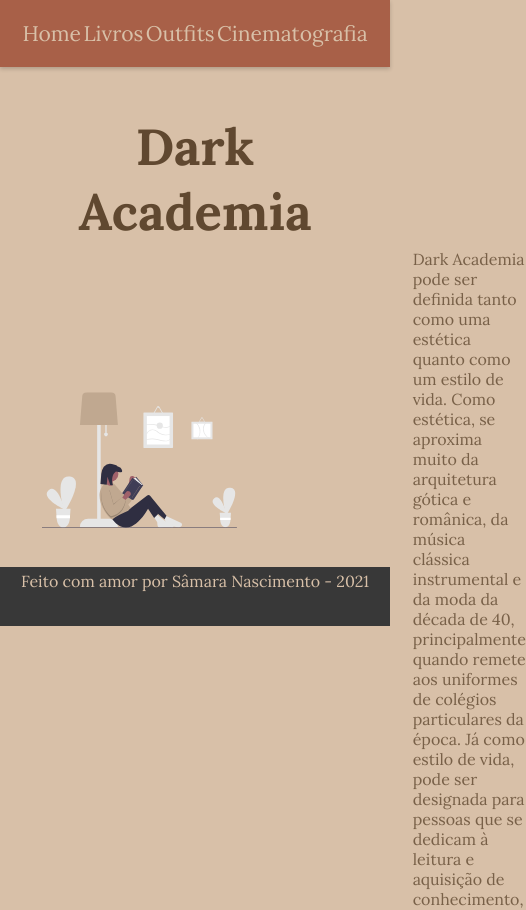
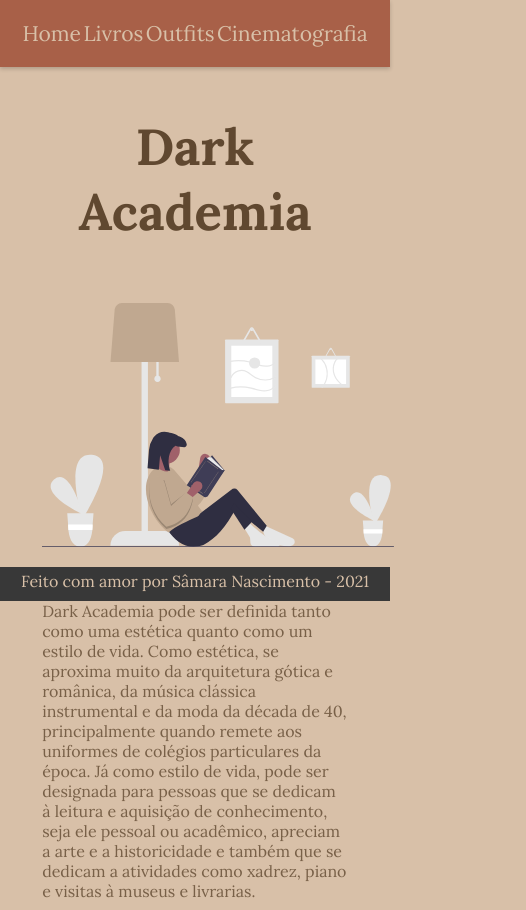
Before and after one commit to snalbuquerque/projeto-final-reprograma-react, a React (Create React App) app: page / in a window 390 px wide. Shown: the top 910 px of the page, 526 px wide, since content can reach past the window. Built offline with nearby package versions, Linux system fonts and the light colour scheme.

Commit message:
ajustando imagens pra telas de até 768px

```diff
--- a/src/components/Footer/footer.styles.css
+++ b/src/components/Footer/footer.styles.css
@@ -11,6 +11,18 @@
   }
 
   span{
-    font: 2vw ;
+    font: 2vh ;
 
   }
+
+  @media(max-width: 768px){
+    .footer {
+      background-color: rgb(56, 56, 56);
+      color: #d8c0a8	;
+      text-align: center;
+      height: 4vh;
+      width: 100%;
+
+    }
+
+  }
--- a/src/components/Header/header.styles.css
+++ b/src/components/Header/header.styles.css
@@ -31,7 +31,7 @@
   }
 
   @media(max-width: 768px){
-    .header {
+    .container-header {
       display: flex;
       flex-direction: column;
     }
@@ -40,9 +40,8 @@
       font-size: 6vh;
     }
     .header img{
-      width: 50vw;
-      height: 50vh;
-      margin-right: 45vw;
+      width: 22rem;
+      height: 22rem;
 
     }
     .text{
```
